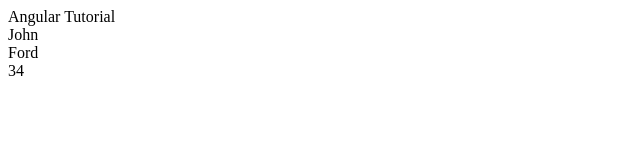
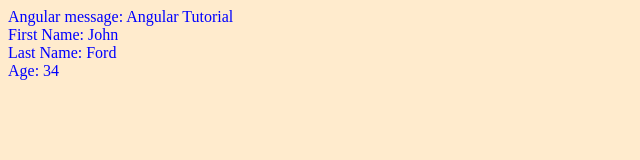
Before and after one commit to Abhishek250620/AngularJS, a plain HTML site: page 1-angularjs/index.html in a window 1280 px wide. Shown: the whole page, without its empty margins (0-640 px from the left). Drawn offline with Linux system fonts and the light colour scheme.

Commit message:
Changed updated

```diff
--- a/1-angularjs/index.html
+++ b/1-angularjs/index.html
@@ -7,10 +7,10 @@
     <script src="script.js"></script>
     <title>Angularjs</title>
 </head>
-<body ng-controller="myController">
-    <div>{{message}}</div>
-    <div ng-controller="controller">{{employe.firstName}}</div>
-    <div ng-controller="controller">{{employe.lastName}}</div>
-    <div ng-controller="controller">{{employe.age}}</div>
+<body  ng-controller="controller" style="background-color: blanchedalmond; color: blue;">
+    <div ng-controller="myController">Angular message: {{message}}</div>
+    <div>First Name: {{employe.firstName}}</div>
+    <div>Last Name: {{employe.lastName}}</div>
+    <div>Age: {{employe.age}}</div>
 </body>
 </html>
--- a/1-angularjs/script.js
+++ b/1-angularjs/script.js
@@ -1,4 +1,4 @@
-/// <reference path="angular.min.js" />
+// / <reference path="angular.min.js" />
 
 var myApp = angular.module("myModule",[]);
 
```
